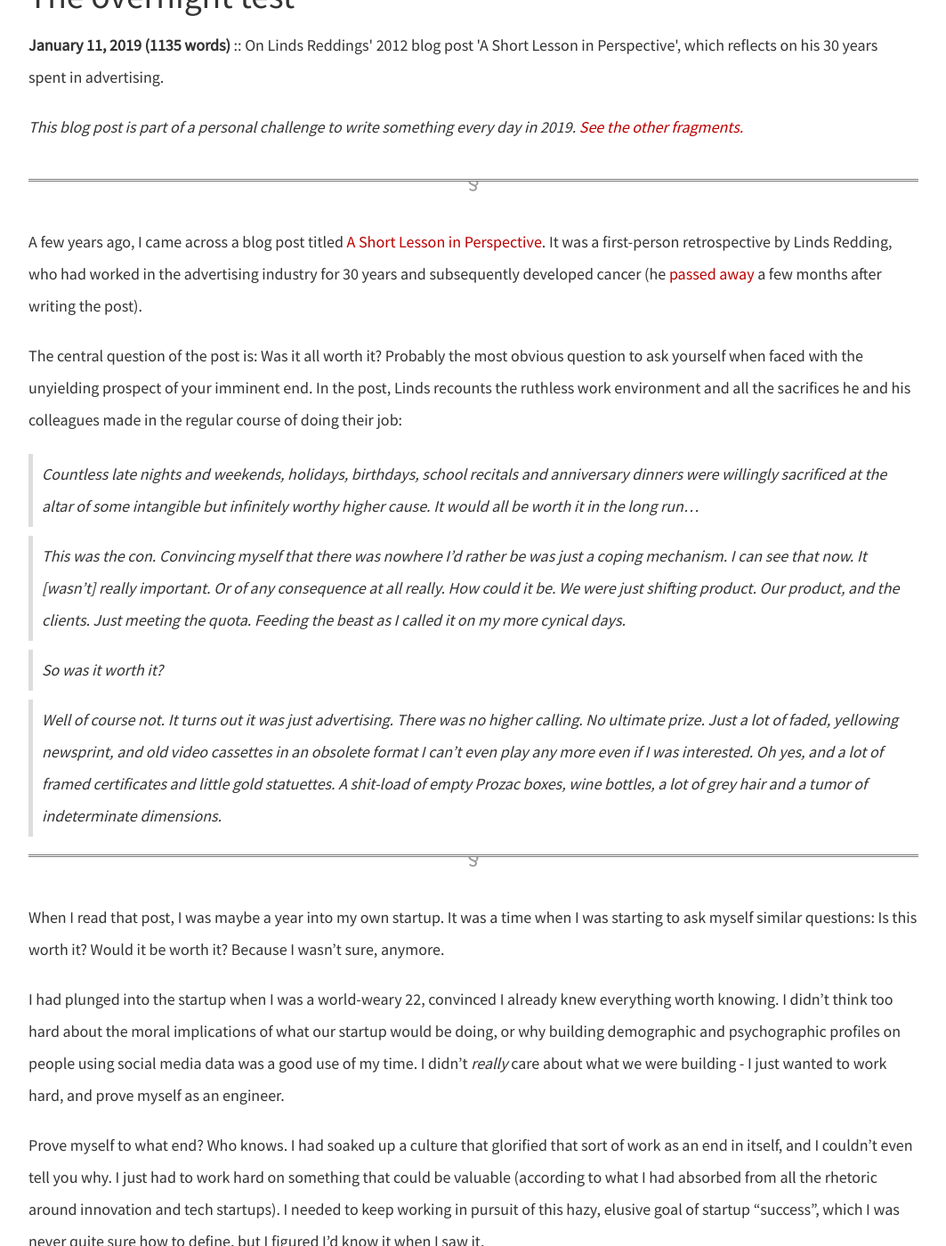
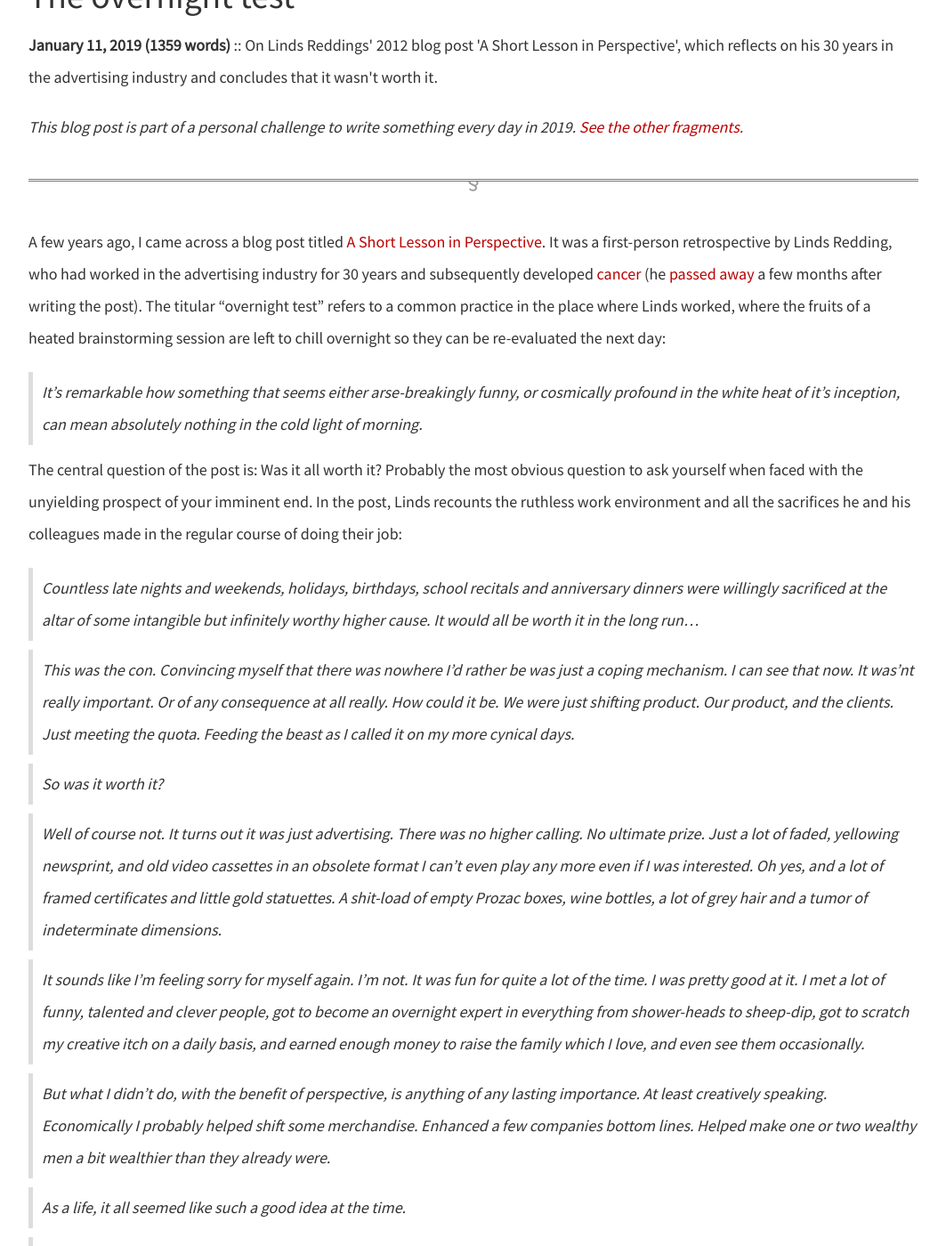
Before and after one commit to dellsystem/dellsystem.github.io, a Jekyll site: the page built from _posts/2019-1-11-fragments-11.md, in a window 1280 px wide and 1400 px high, scrolled down 243 px. Shown: the whole window at 89% size, without its empty margins (108-1171 px from the left). Built offline with Jekyll 4.4.1, drawn with Linux system fonts in a browser that asks for light colours; some of the changed text lies outside the part shown.

Commit message:
Update fragments-11 blog post
* Longer description
* Explained the "overnight test" concept
* Removed corrections in the quotes (feels unnecessary)

```diff
--- a/_posts/2019-1-11-fragments-11.md
+++ b/_posts/2019-1-11-fragments-11.md
@@ -1,20 +1,30 @@
 ---
 title: The overnight test
 layout: fragment
-description: "On Linds Reddings' 2012 blog post 'A Short Lesson in Perspective', which reflects on his 30 years spent in advertising."
+description: "On Linds Reddings' 2012 blog post 'A Short Lesson in Perspective', which reflects on his 30 years in the advertising industry and concludes that it wasn't worth it."
 ---
 
-A few years ago, I came across a blog post titled [A Short Lesson in Perspective](http://www.lindsredding.com/2012/03/11/a-overdue-lesson-in-perspective/). It was a first-person retrospective by Linds Redding, who had worked in the advertising industry for 30 years and subsequently developed cancer (he [passed away](https://www.adweek.com/creativity/it-worth-it-notes-life-and-career-late-adman-145043/) a few months after writing the post).
+A few years ago, I came across a blog post titled [A Short Lesson in Perspective](http://www.lindsredding.com/2012/03/11/a-overdue-lesson-in-perspective/). It was a first-person retrospective by Linds Redding, who had worked in the advertising industry for 30 years and subsequently developed [cancer](http://www.lindsredding.com/2012/03/13/the-etiquette-of-cancer/) (he [passed away](https://www.adweek.com/creativity/it-worth-it-notes-life-and-career-late-adman-145043/) a few months after writing the post). The titular "overnight test" refers to a common practice in the place where Linds worked, where the fruits of a heated brainstorming session are left to chill overnight so they can be re-evaluated the next day:
+
+> It’s remarkable how something that seems either arse-breakingly funny, or cosmically profound in the white heat of it’s inception, can mean absolutely nothing in the cold light of morning.
 
 The central question of the post is: Was it all worth it? Probably the most obvious question to ask yourself when faced with the unyielding prospect of your imminent end. In the post, Linds recounts the ruthless work environment and all the sacrifices he and his colleagues made in the regular course of doing their job:
 
 > Countless late nights and weekends, holidays, birthdays, school recitals and anniversary dinners were willingly sacrificed at the altar of some intangible but infinitely worthy higher cause. It would all be worth it in the long run…
 
-> This was the con. Convincing myself that there was nowhere I’d rather be was just a coping mechanism. I can see that now. It \[wasn't\] really important. Or of any consequence at all really. How could it be. We were just shifting product. Our product, and the clients. Just meeting the quota. Feeding the beast as I called it on my more cynical days.
+> This was the con. Convincing myself that there was nowhere I’d rather be was just a coping mechanism. I can see that now. It was’nt really important. Or of any consequence at all really. How could it be. We were just shifting product. Our product, and the clients. Just meeting the quota. Feeding the beast as I called it on my more cynical days.
 
 > So was it worth it?
 
 > Well of course not. It turns out it was just advertising. There was no higher calling. No ultimate prize. Just a lot of faded, yellowing newsprint, and old video cassettes in an obsolete format I can’t even play any more even if I was interested. Oh yes, and a lot of framed certificates and little gold statuettes. A shit-load of empty Prozac boxes, wine bottles, a lot of grey hair and a tumor of indeterminate dimensions.
+
+> It sounds like I’m feeling sorry for myself again. I’m not. It was fun for quite a lot of the time. I was pretty good at it. I met a lot of funny, talented and clever people, got to become an overnight expert in everything from shower-heads to sheep-dip, got to scratch my creative itch on a daily basis, and earned enough money to raise the family which I love, and even see them occasionally.
+
+> But what I didn’t do, with the benefit of perspective, is anything of any lasting importance. At least creatively speaking. Economically I probably helped shift some merchandise. Enhanced a few companies bottom lines. Helped make one or two wealthy men a bit wealthier than they already were.
+
+> As a life, it all seemed like such a good idea at the time.
+
+> But I’m not really sure it passes The Overnight Test.
 
 ***
 
@@ -26,9 +36,9 @@ Prove myself to what end? Who knows. I had soaked up a culture that glorified th
 
 Even now, it hurts to think about how deeply I had bought into it. It was like a less physically brutal version of the spectacle in the [Hunger Games](/posts/fragments-9) where I was constantly fighting for my life, except I was all alone in the arena. And no one was forcing me to do it, either - the "ruling class" that had constructed this cutthroat death match was in my own head, the result of too much wide-eyed reading of investors' self-aggrandising blog posts and Ayn Randian bullshit when I was young and impressionable. The drive was all internalised. There didn't need to be anyone telling me to work harder upon threat of punishment, because _I was telling it to myself_. Work harder, or you'll be a failure at 22.
 
-And we pushed each other, too. We had constant co-founder disagreements over not working hard enough when one of us would take a vacation that the others deemed superfluous, or put in less than like 60 hours on a given week. We would take turns being disillusioned, but there was always someone ready to whip the others back into shape.
+And we pushed each other, too. We had constant co-founder disagreements over not working hard enough when one of us would take a vacation that the others deemed superfluous, or put in less than like 60 hours on a given week. We would take turns being disillusioned, so there was always someone ready to whip the others back into shape.
 
-Until, one day, there wasn't. Or the motivational speeches stopped working, or something. I can't really remember the exact sequence of events anymore. But there must have been a watershed line at one point - I must have gone to bed one night after a long day of building out a feature that some potential client had vaguely mentioned wanting, only to realise, the next morning, that it's all just advertising.
+Until, one day, there wasn't. Or maybe the motivational speeches were no longer motivating enough. I can't really remember the exact sequence of events anymore. But there must have been a watershed line at one point - I must have gone to bed one night after a long day of building out a feature that some potential client had vaguely mentioned wanting, only to realise, the next morning, that it's all just advertising.
 
 Just fucking advertising. What was I doing? Did I even believe in it? It was (maybe) improving efficiency (slightly) in a system that I didn't even really care about. Or think was worthwhile. Did I actually think there were no _real_ problems that needed to be solved? How had I allowed myself to buy into this system so uncritically?
 
@@ -40,8 +50,8 @@ It's so easy to get caught up in the mechanics of the system that you're in, whe
 
 From the blog post:
 
-> [...] I occasionally catch up with my old colleagues and work-mates. They fall over each other to enthusiastically show me the latest project they’re working on. Ask my opinion. Proudly show off their technical prowess (which is not inconsiderable.) I find myself glazing over but politely listen as they brag about who’s had the least sleep and the most takaway food. “I haven’t seen my wife since January, I can’t feel my legs any more and I think I have scurvy but another three weeks and we’ll be done. It’s got to be done by then\[.\] The client’s going on holiday. What do I think?”
+> [...] I occasionally catch up with my old colleagues and work-mates. They fall over each other to enthusiastically show me the latest project they’re working on. Ask my opinion. Proudly show off their technical prowess (which is not inconsiderable.) I find myself glazing over but politely listen as they brag about who’s had the least sleep and the most takaway food. “I haven’t seen my wife since January, I can’t feel my legs any more and I think I have scurvy but another three weeks and we’ll be done. It’s got to be done by then\ The client’s going on holiday. What do I think?”
 
 > What do I think?
 
-> I think you’re all fucking mad. Deranged. So disengaged from reality it’s not even funny. It’s a fucking TV commercial. Nobody give\[s\] a shit.
+> I think you’re all fucking mad. Deranged. So disengaged from reality it’s not even funny. It’s a fucking TV commercial. Nobody give a shit.
```
